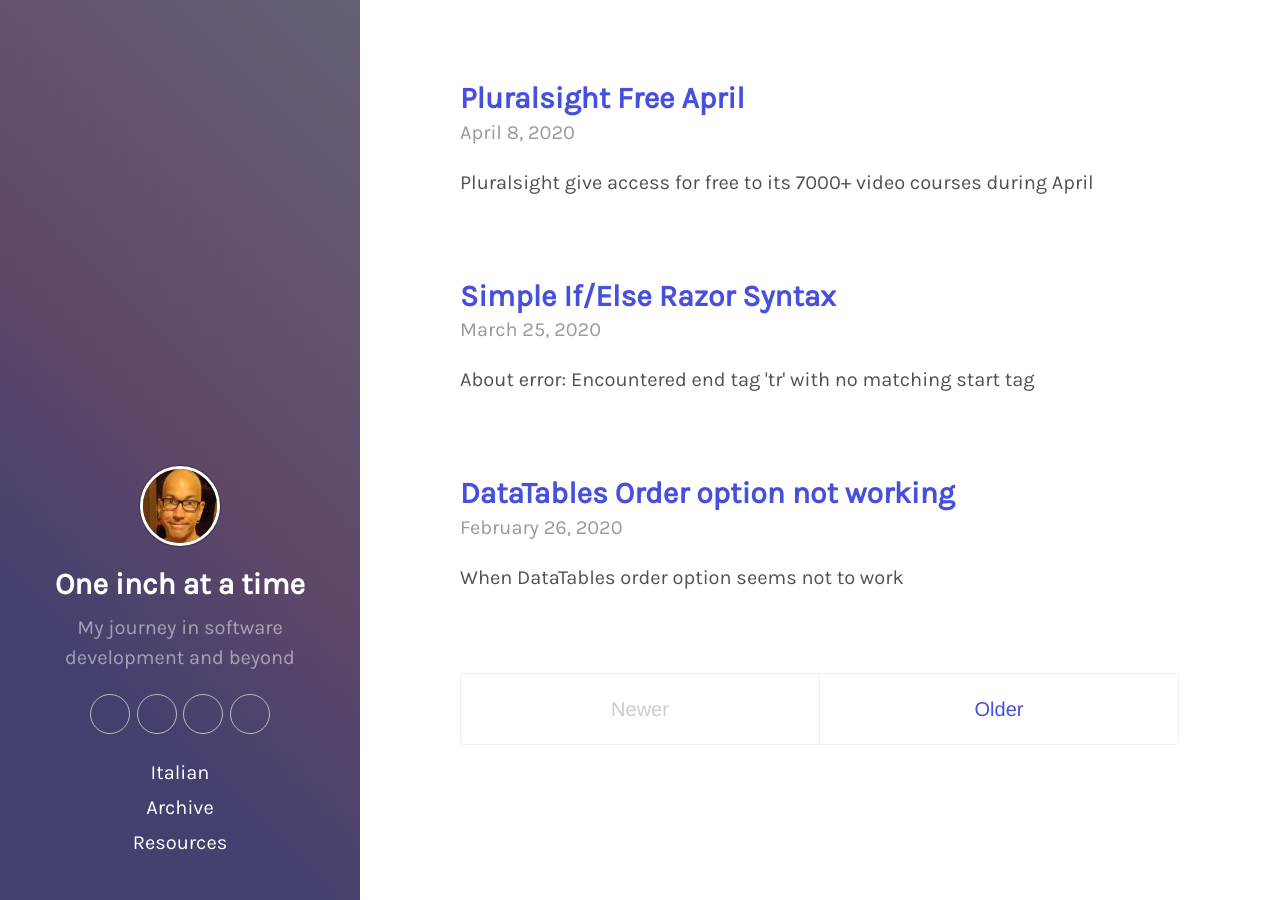
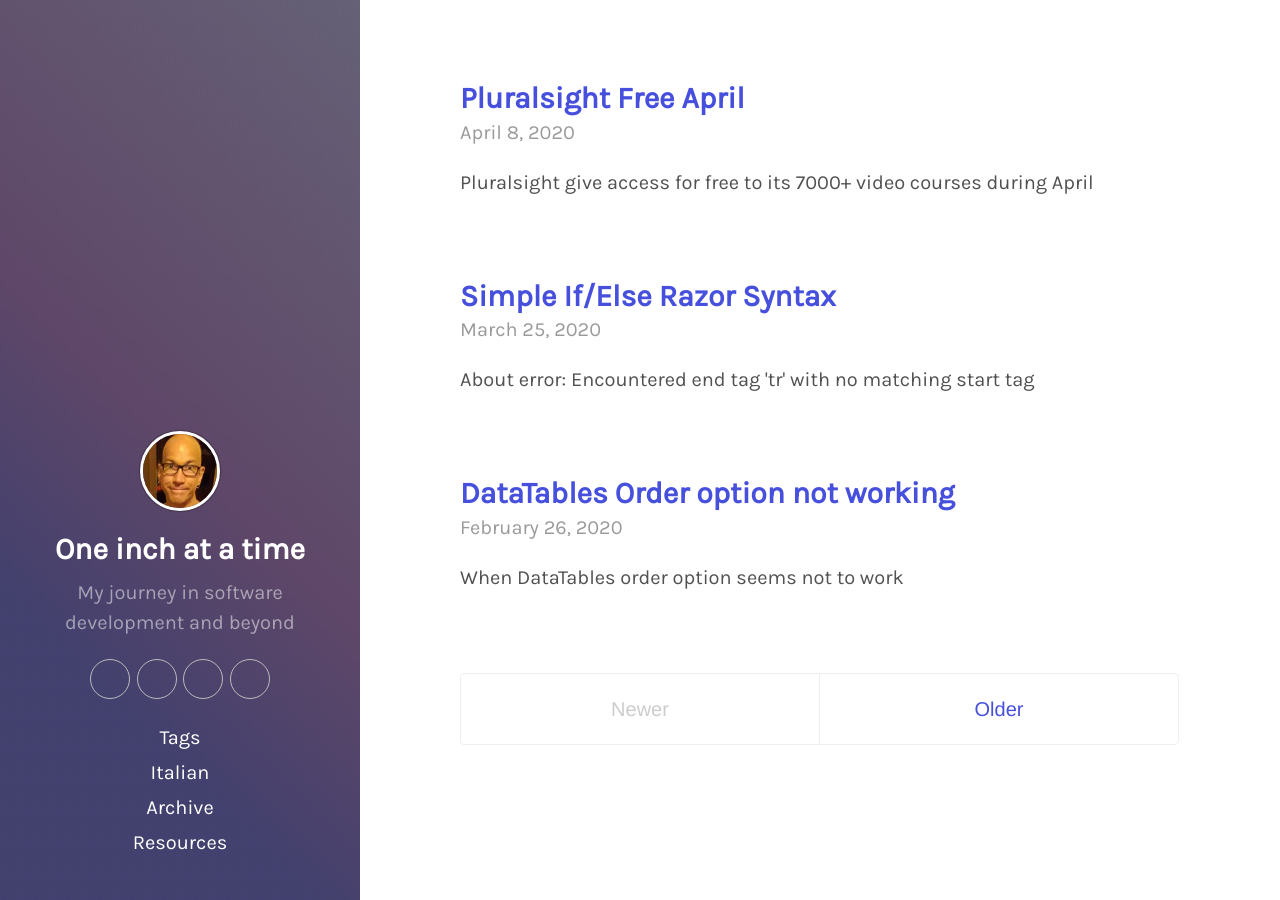
Before and after one commit to kingsor/kingsor.github.io, a Jekyll site: the page built from index.html, in a window 1280 px wide. Built offline with Jekyll 4.4.1, drawn with Linux system fonts in a browser that asks for light colours; some web fonts are replaced; the list of posts is cut into pages by our own code.

Commit message:
Update sidebar links

```diff
--- a/_includes/sidebar.html
+++ b/_includes/sidebar.html
@@ -49,9 +49,10 @@
     </div>
 
     <div class="sidebar-nav">
-      <a class="sidebar-nav-item" href="/italang/">Italian</a>
-      <a class="sidebar-nav-item" href="/archive/">Archive</a>
-      <a class="sidebar-nav-item" href="/resources/">Resources</a>
+      <a class="sidebar-nav-item" title="Tags used in this blog" href="/tags/">Tags</a>
+      <a class="sidebar-nav-item" title="My posts in italian language" href="/italang/">Italian</a>
+      <a class="sidebar-nav-item" title="The list of all my posts" href="/archive/">Archive</a>
+      <a class="sidebar-nav-item" title="A list of resources usefull as a developer" href="/resources/">Resources</a>
       <!--
       <a class="sidebar-nav-item" href="/about/">About</a>
       -->
```
Also changed, not shown: README.md.
